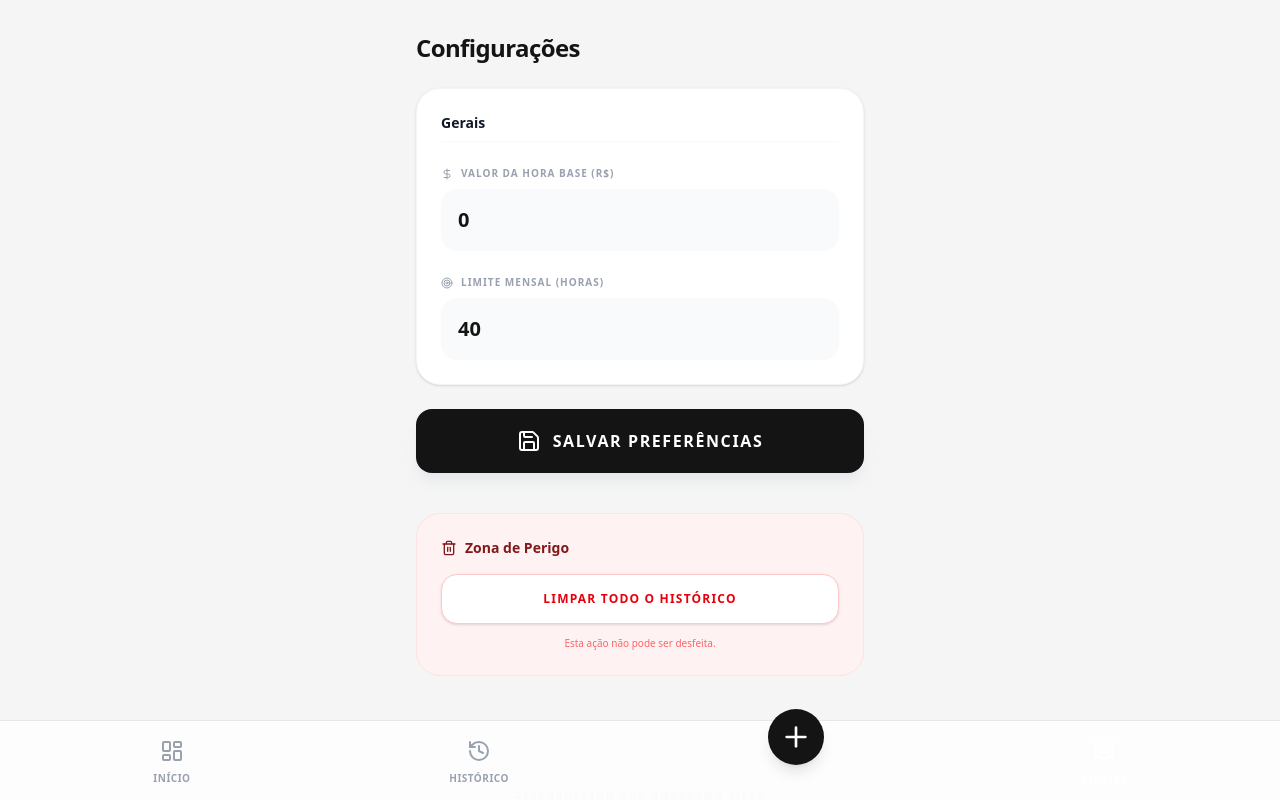
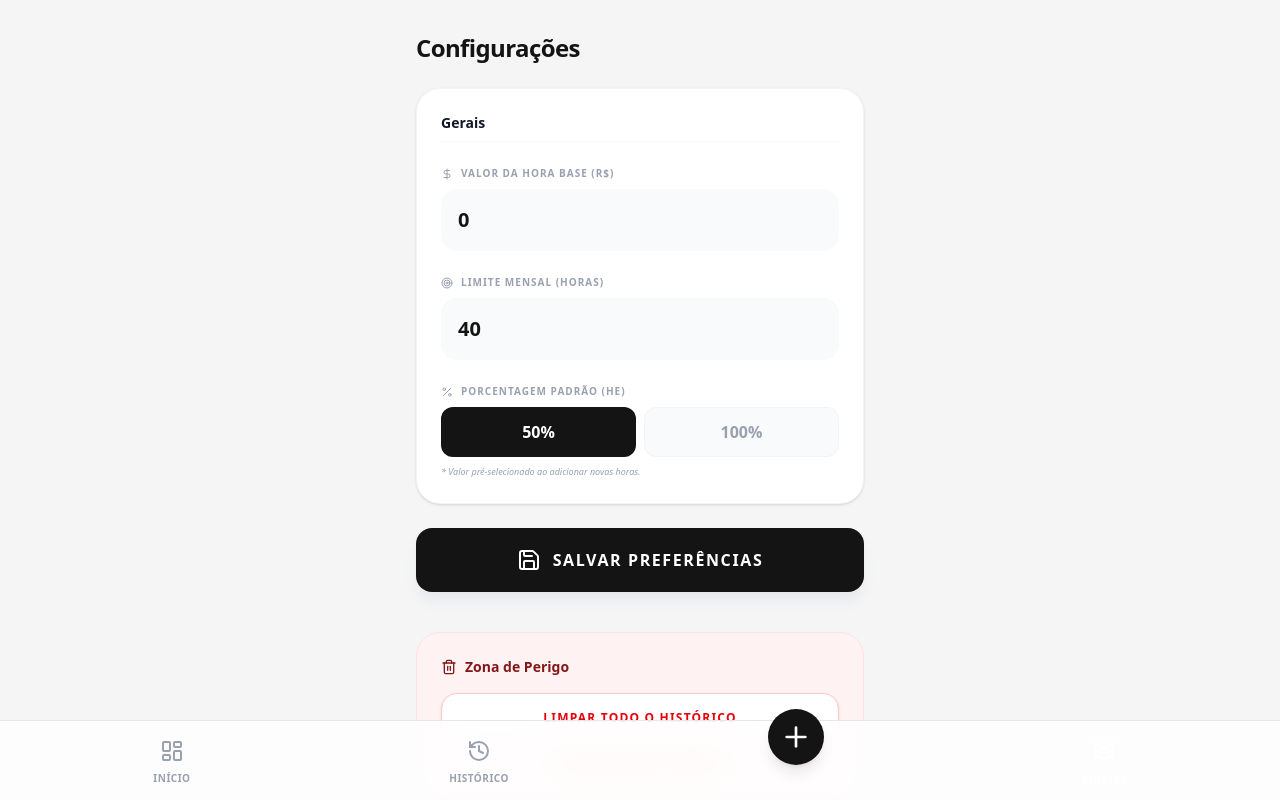
Before and after one commit to mardukfps/Anderson, a React (Vite) app: page / in a window 1280 px wide. Both pictures are taken after a click on the button 640 px from the left and 656 px from the top of the page. Shown: the top 800 px of the page. Built offline with nearby package versions, Linux system fonts and the light colour scheme; no server answers.

Commit message:
feat: Add default overtime percentage setting
Introduces a new setting for the default overtime percentage, allowing users to configure how overtime hours are calculated. Also includes a loading indicator in `App.tsx` for a better initial user experience.

```diff
--- a/server.ts
+++ b/server.ts
@@ -131,10 +131,13 @@ async function startServer() {
   app.post('/api/settings', (req, res) => {
     try {
       const settings = req.body;
+      console.log('Saving settings:', JSON.stringify(settings));
       const stmt = db.prepare('INSERT OR REPLACE INTO settings (key, value) VALUES (?, ?)');
-      stmt.run('app_settings', JSON.stringify(settings));
+      const result = stmt.run('app_settings', JSON.stringify(settings));
+      console.log('Save result:', result);
       res.json(settings);
     } catch (error) {
+      console.error('Failed to save settings:', error);
       res.status(500).json({ error: 'Failed to save settings' });
     }
   });
--- a/src/App.tsx
+++ b/src/App.tsx
@@ -146,6 +146,14 @@ export default function App() {
   const exportReport = () => {
     generatePDF(entries, settings);
   };
+
+  if (isLoading) {
+    return (
+      <div className="min-h-screen bg-[#F5F5F5] dark:bg-[#0A0A0A] flex items-center justify-center">
+        <div className="w-12 h-12 border-4 border-[#141414] dark:border-white border-t-transparent dark:border-t-transparent rounded-full animate-spin"></div>
+      </div>
+    );
+  }
 
   return (
     <div className="min-h-screen bg-[#F5F5F5] dark:bg-[#0A0A0A] font-sans text-[#141414] dark:text-gray-100 pb-32 flex flex-col items-center selection:bg-gray-200 dark:selection:bg-gray-800 transition-colors duration-300">
--- a/src/components/SettingsScreen.tsx
+++ b/src/components/SettingsScreen.tsx
@@ -1,7 +1,7 @@
 import React, { useState } from 'react';
 import { motion } from 'motion/react';
 import { AppSettings } from '../types';
-import { Settings as SettingsIcon, DollarSign, Target, Save, Clock, Trash2 } from 'lucide-react';
+import { Settings as SettingsIcon, DollarSign, Target, Save, Clock, Trash2, Percent } from 'lucide-react';
 import { cn } from '../lib/utils';
 
 interface SettingsScreenProps {
@@ -13,14 +13,23 @@ interface SettingsScreenProps {
 export default function SettingsScreen({ settings, onUpdate, onClearData }: SettingsScreenProps) {
   const [baseHourlyRate, setBaseHourlyRate] = useState(settings.baseHourlyRate?.toString() || '0');
   const [monthlyLimit, setMonthlyLimit] = useState(settings.monthlyLimit?.toString() || '40');
+  const [defaultPercentage, setDefaultPercentage] = useState<0.5 | 1.0>(settings.defaultPercentage || 0.5);
   const [saved, setSaved] = useState(false);
+
+  // Sync with prop if it changes (e.g. after initial fetch)
+  React.useEffect(() => {
+    setBaseHourlyRate(settings.baseHourlyRate?.toString() || '0');
+    setMonthlyLimit(settings.monthlyLimit?.toString() || '40');
+    setDefaultPercentage(settings.defaultPercentage || 0.5);
+  }, [settings]);
 
   const handleSave = (e: React.FormEvent) => {
     e.preventDefault();
     onUpdate({
       ...settings,
       baseHourlyRate: parseFloat(baseHourlyRate) || 0,
-      monthlyLimit: parseInt(monthlyLimit) || 0,
+      monthlyLimit: parseInt(monthlyLimit) || 40,
+      defaultPercentage,
     });
     setSaved(true);
     setTimeout(() => setSaved(false), 2000);
@@ -65,6 +74,32 @@ export default function SettingsScreen({ settings, onUpdate, onClearData }: Sett
               placeholder="40"
             />
           </div>
+
+          <div className="space-y-2">
+            <label className="text-[10px] font-bold text-gray-400 uppercase tracking-widest flex items-center gap-2">
+              <Percent className="w-3 h-3" /> Porcentagem Padrão (HE)
+            </label>
+            <div className="flex gap-2">
+              {[0.5, 1.0].map((val) => (
+                <button
+                  key={val}
+                  type="button"
+                  onClick={() => setDefaultPercentage(val as 0.5 | 1.0)}
+                  className={cn(
+                    "flex-1 py-3 rounded-xl font-bold transition-all border",
+                    defaultPercentage === val
+                      ? "bg-[#141414] dark:bg-white text-white dark:text-black border-transparent"
+                      : "bg-gray-50 dark:bg-white/5 text-gray-400 dark:text-gray-500 border-gray-100 dark:border-white/5"
+                  )}
+                >
+                  {val === 0.5 ? '50%' : '100%'}
+                </button>
+              ))}
+            </div>
+            <p className="text-[9px] text-gray-400 font-medium italic mt-1">
+              * Valor pré-selecionado ao adicionar novas horas.
+            </p>
+          </div>
         </motion.div>
 
         <motion.button
```
